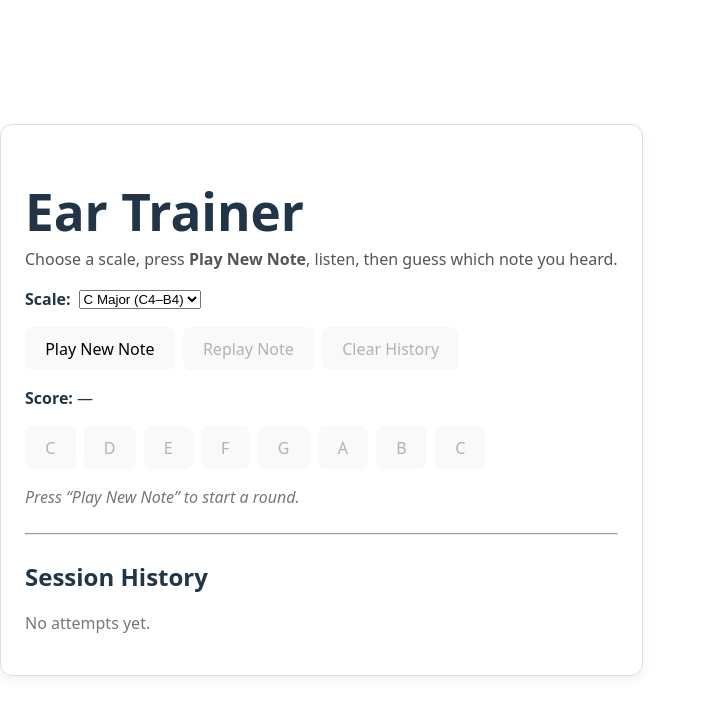
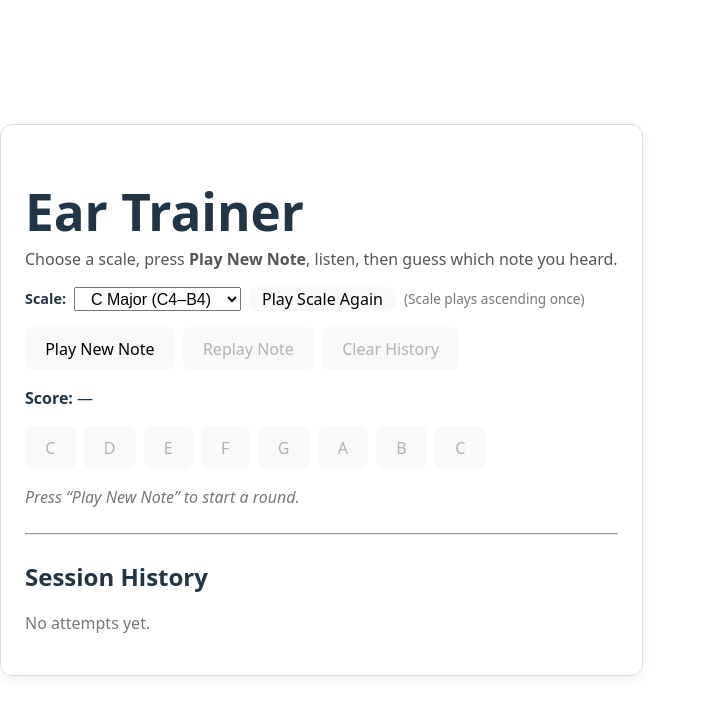
Before and after one commit to katiescott27/ear-training, a React (Vite) app: page / in a window 1280 px wide. Shown: the top 714 px of the page, without its empty margins (0-706 px from the left). Built offline with nearby package versions, Linux system fonts and the light colour scheme.

Commit message:
Refactors EarTrainer into multiple subcomponents

```diff
--- /dev/null
+++ b/src/components/EarTrainer.module.css
@@ -0,0 +1,147 @@
+/* Layout & container */
+.container {
+  max-width: 640px;
+  margin: 2rem auto;
+  padding: 1.5rem;
+  border-radius: 12px;
+  border: 1px solid #ddd;
+  box-shadow: 0 4px 12px rgba(0, 0, 0, 0.06);
+  font-family: system-ui, -apple-system, BlinkMacSystemFont, sans-serif;
+}
+
+.title {
+  margin-bottom: 0.5rem;
+}
+
+.subtitle {
+  margin-top: 0;
+  color: #555;
+}
+
+/* Scale selector row */
+.scaleRow {
+  margin-top: 0.5rem;
+  margin-bottom: 1rem;
+  display: flex;
+  align-items: center;
+  gap: 0.5rem;
+  flex-wrap: wrap;
+}
+
+.scaleLabel {
+  display: inline-block;
+}
+
+.scaleControls {
+  display: flex;
+  align-items: stretch;
+  gap: 0.5rem;
+}
+
+.scaleSelect,
+.scaleReplayButton {
+  height: 100%;
+  padding: 0 0.75rem;
+  box-sizing: border-box;
+  font-size: 1rem;
+}
+
+.scaleSelect {
+  cursor: pointer;
+}
+
+.scaleReplayButton {
+  cursor: pointer;
+}
+
+.scaleHint {
+  font-size: 0.85rem;
+  color: #777;
+}
+
+/* Controls row */
+.controlsRow {
+  margin-bottom: 1rem;
+}
+
+.controlsRow button {
+  margin-right: 0.5rem;
+}
+
+/* Score */
+.scoreRow {
+  margin-bottom: 1rem;
+}
+
+/* Guess buttons */
+.guessButtonsRow {
+  display: flex;
+  flex-wrap: wrap;
+  gap: 0.5rem;
+  margin-bottom: 1rem;
+}
+
+/* Result text */
+.resultMessage {
+  margin-bottom: 1rem;
+}
+
+.resultCorrect {
+  color: green;
+  margin: 0;
+}
+
+.resultIncorrect {
+  color: red;
+  margin: 0;
+}
+
+.hintMessage {
+  margin-top: 1rem;
+  font-style: italic;
+  color: #777;
+}
+
+/* Divider */
+.divider {
+  margin: 1.5rem 0;
+}
+
+/* History */
+.historyTitle {
+  margin-top: 0;
+  margin-bottom: 0.5rem;
+}
+
+.historyEmpty {
+  color: #777;
+}
+
+.historyContainer {
+  max-height: 240px;
+  overflow-y: auto;
+}
+
+.historyTable {
+  width: 100%;
+  border-collapse: collapse;
+  font-size: 0.9rem;
+}
+
+.historyTable th,
+.historyTable td {
+  text-align: left;
+  padding: 0.25rem 0.5rem;
+}
+
+.historyTable td {
+  border-top: 1px solid #eee;
+}
+
+.historyResultCorrect {
+  color: green;
+}
+
+.historyResultIncorrect {
+  color: red;
+}
--- a/src/components/EarTrainer.tsx
+++ b/src/components/EarTrainer.tsx
@@ -1,23 +1,26 @@
 // src/components/EarTrainer.tsx
 
 import React, { useState } from 'react';
-import { SCALES, getScaleById } from '../audio/notes';
+import { getScaleById } from '../audio/notes';
 import { playFrequency, playScaleSequence } from '../audio/playNote';
-
 import type { NoteDef } from '../audio/notes';
 
-interface ResultState {
+import styles from './EarTrainer.module.css';
+import ScaleSelector from './ScaleSelector';
+import SessionHistory from './SessionHistory';
+
+export interface ResultState {
   correct: boolean;
   played: string;
   guess: string;
 }
 
-interface ScoreState {
+export interface ScoreState {
   correct: number;
   total: number;
 }
 
-interface Attempt {
+export interface Attempt {
   id: number;
   ts: number;
   played: string;
@@ -31,6 +34,8 @@ function getRandomNote(notes: NoteDef[]): NoteDef {
 }
 
 const EarTrainer: React.FC = () => {
+  const scaleControlHeightRem = 1.5;
+
   const [selectedScaleId, setSelectedScaleId] = useState<string>('c-major');
   const [currentNoteName, setCurrentNoteName] = useState<string | null>(null);
   const [lastResult, setLastResult] = useState<ResultState | null>(null);
@@ -41,32 +46,31 @@ const EarTrainer: React.FC = () => {
   const currentScale = getScaleById(selectedScaleId);
   const notes = currentScale.notes;
 
-  const handleScaleChange = (e: React.ChangeEvent<HTMLSelectElement>) => {
-    const newId = e.target.value;
+  const handleChangeScale = (newId: string) => {
     setSelectedScaleId(newId);
-
-    // Clear current round when changing scales
     setCurrentNoteName(null);
     setLastResult(null);
 
     const newScale = getScaleById(newId);
+    void playScaleSequence(newScale.notes);
+  };
 
-    // Using void is just to ignore the Promise cleanly
-    void playScaleSequence(newScale.notes);
+  const handleReplayScale = () => {
+    void playScaleSequence(notes);
   };
 
   const handlePlayNewNote = () => {
     const note = getRandomNote(notes);
     setCurrentNoteName(note.name);
-    setLastResult(null); // clear previous result
-    playFrequency(note.freq);
+    setLastResult(null);
+    void playFrequency(note.freq);
   };
 
   const handleReplayNote = () => {
     if (!currentNoteName) return;
     const note = notes.find(n => n.name === currentNoteName);
     if (!note) return;
-    playFrequency(note.freq);
+    void playFrequency(note.freq);
   };
 
   const handleGuess = (guessName: string) => {
@@ -96,9 +100,8 @@ const EarTrainer: React.FC = () => {
       },
       ...prev,
     ]);
+
     setNextId(id => id + 1);
-
-    // For now, end the round after one guess:
     setCurrentNoteName(null);
   };
 
@@ -125,59 +128,24 @@ const EarTrainer: React.FC = () => {
   };
 
   return (
-    <div
-      style={{
-        maxWidth: 640,
-        margin: '2rem auto',
-        padding: '1.5rem',
-        borderRadius: 12,
-        border: '1px solid #ddd',
-        boxShadow: '0 4px 12px rgba(0,0,0,0.06)',
-        fontFamily: 'system-ui, -apple-system, BlinkMacSystemFont, sans-serif',
-      }}
-    >
-      <h1 style={{ marginBottom: '0.5rem' }}>Ear Trainer</h1>
-      <p style={{ marginTop: 0, color: '#555' }}>
+    <div className={styles.container}>
+      <h1 className={styles.title}>Ear Trainer</h1>
+      <p className={styles.subtitle}>
         Choose a scale, press <strong>Play New Note</strong>, listen, then guess which note you
         heard.
       </p>
 
-      {/* Scale selector */}
-      <div
-        style={{
-          marginTop: '0.5rem',
-          marginBottom: '1rem',
-          display: 'flex',
-          alignItems: 'center',
-          gap: '0.5rem',
-        }}
-      >
-        <label htmlFor="scale-select">
-          <strong>Scale:</strong>
-        </label>
-        <select
-          id="scale-select"
-          value={selectedScaleId}
-          onChange={handleScaleChange}
-        >
-          {SCALES.map(scale => (
-            <option key={scale.id} value={scale.id}>
-              {scale.label}
-            </option>
-          ))}
-        </select>
-      </div>
+      <ScaleSelector
+        selectedScaleId={selectedScaleId}
+        onChangeScale={handleChangeScale}
+        onReplayScale={handleReplayScale}
+        heightRem={scaleControlHeightRem}
+      />
 
       {/* Controls */}
-      <div style={{ marginBottom: '1rem' }}>
-        <button onClick={handlePlayNewNote} style={{ marginRight: '0.5rem' }}>
-          Play New Note
-        </button>
-        <button
-          onClick={handleReplayNote}
-          disabled={!currentNoteName}
-          style={{ marginRight: '0.5rem' }}
-        >
+      <div className={styles.controlsRow}>
+        <button onClick={handlePlayNewNote}>Play New Note</button>
+        <button onClick={handleReplayNote} disabled={!currentNoteName}>
           Replay Note
         </button>
         <button onClick={handleClearHistory} disabled={history.length === 0}>
@@ -186,19 +154,12 @@ const EarTrainer: React.FC = () => {
       </div>
 
       {/* Score */}
-      <div style={{ marginBottom: '1rem' }}>
+      <div className={styles.scoreRow}>
         <strong>Score:</strong> {scoreText}
       </div>
 
       {/* Guess buttons */}
-      <div
-        style={{
-          display: 'flex',
-          flexWrap: 'wrap',
-          gap: '0.5rem',
-          marginBottom: '1rem',
-        }}
-      >
+      <div className={styles.guessButtonsRow}>
         {notes.map((note, index) => (
           <button
             key={`${currentScale.id}-${index}`}
@@ -212,13 +173,13 @@ const EarTrainer: React.FC = () => {
 
       {/* Last result */}
       {lastResult && (
-        <div style={{ marginBottom: '1rem' }}>
+        <div className={styles.resultMessage}>
           {lastResult.correct ? (
-            <p style={{ color: 'green', margin: 0 }}>
+            <p className={styles.resultCorrect}>
               ✅ Correct! It was <strong>{lastResult.played}</strong>.
             </p>
           ) : (
-            <p style={{ color: 'red', margin: 0 }}>
+            <p className={styles.resultIncorrect}>
               ❌ Not quite. You guessed <strong>{lastResult.guess}</strong>, but it was{' '}
               <strong>{lastResult.played}</strong>.
             </p>
@@ -227,76 +188,15 @@ const EarTrainer: React.FC = () => {
       )}
 
       {!currentNoteName && !lastResult && (
-        <p style={{ marginTop: '1rem', fontStyle: 'italic', color: '#777' }}>
+        <p className={styles.hintMessage}>
           Press “Play New Note” to start a round.
         </p>
       )}
 
-      {/* Session history */}
-      <hr style={{ margin: '1.5rem 0' }} />
+      <hr className={styles.divider} />
 
-      <h2 style={{ marginTop: 0, marginBottom: '0.5rem' }}>Session History</h2>
-      {history.length === 0 ? (
-        <p style={{ color: '#777' }}>No attempts yet.</p>
-      ) : (
-        <div style={{ maxHeight: 240, overflowY: 'auto' }}>
-          <table
-            style={{
-              width: '100%',
-              borderCollapse: 'collapse',
-              fontSize: '0.9rem',
-            }}
-          >
-            <thead>
-              <tr>
-                <th style={{ textAlign: 'left', padding: '0.25rem 0.5rem' }}>Time</th>
-                <th style={{ textAlign: 'left', padding: '0.25rem 0.5rem' }}>Played</th>
-                <th style={{ textAlign: 'left', padding: '0.25rem 0.5rem' }}>Guess</th>
-                <th style={{ textAlign: 'left', padding: '0.25rem 0.5rem' }}>Result</th>
-              </tr>
-            </thead>
-            <tbody>
-              {history.map(attempt => (
-                <tr key={attempt.id}>
-                  <td
-                    style={{
-                      padding: '0.25rem 0.5rem',
-                      borderTop: '1px solid #eee',
-                    }}
-                  >
-                    {formatTime(attempt.ts)}
-                  </td>
-                  <td
-                    style={{
-                      padding: '0.25rem 0.5rem',
-                      borderTop: '1px solid #eee',
-                    }}
-                  >
-                    {attempt.played}
-                  </td>
-                  <td
-                    style={{
-                      padding: '0.25rem 0.5rem',
-                      borderTop: '1px solid #eee',
-                    }}
-                  >
-                    {attempt.guess}
-                  </td>
-                  <td
-                    style={{
-                      padding: '0.25rem 0.5rem',
-                      borderTop: '1px solid #eee',
-                      color: attempt.correct ? 'green' : 'red',
-                    }}
-                  >
-                    {attempt.correct ? 'Correct' : 'Incorrect'}
-                  </td>
-                </tr>
-              ))}
-            </tbody>
-          </table>
-        </div>
-      )}
+      <h2 className={styles.historyTitle}>Session History</h2>
+      <SessionHistory history={history} formatTime={formatTime} />
     </div>
   );
 };
--- /dev/null
+++ b/src/components/ScaleSelector.tsx
@@ -0,0 +1,71 @@
+import React from 'react';
+import styles from './EarTrainer.module.css';
+import { SCALES } from '../audio/notes';
+
+interface ScaleSelectorProps {
+  selectedScaleId: string;
+  onChangeScale: (id: string) => void;
+  onReplayScale: () => void;
+  heightRem?: number;
+}
+
+const ScaleSelector: React.FC<ScaleSelectorProps> = ({
+  selectedScaleId,
+  onChangeScale,
+  onReplayScale,
+  heightRem = 1.5,
+}) => {
+  const fontSize = `${heightRem * 0.6}rem`;
+  const rowHeight = `${heightRem}rem`;
+
+  const handleChange = (e: React.ChangeEvent<HTMLSelectElement>) => {
+    onChangeScale(e.target.value);
+  };
+
+  return (
+    <div
+      className={styles.scaleRow}
+      style={{ fontSize }}
+    >
+      <label
+        htmlFor="scale-select"
+        className={styles.scaleLabel}
+        style={{ lineHeight: rowHeight, height: rowHeight }}
+      >
+        <strong>Scale:</strong>
+      </label>
+
+      <div
+        className={styles.scaleControls}
+        style={{ height: rowHeight }}
+      >
+        <select
+          id="scale-select"
+          value={selectedScaleId}
+          onChange={handleChange}
+          className={styles.scaleSelect}
+        >
+          {SCALES.map(scale => (
+            <option key={scale.id} value={scale.id}>
+              {scale.label}
+            </option>
+          ))}
+        </select>
+
+        <button
+          type="button"
+          onClick={onReplayScale}
+          className={styles.scaleReplayButton}
+        >
+          Play Scale Again
+        </button>
+      </div>
+
+      <span className={styles.scaleHint}>
+        (Scale plays ascending once)
+      </span>
+    </div>
+  );
+};
+
+export default ScaleSelector;
--- /dev/null
+++ b/src/components/SessionHistory.tsx
@@ -0,0 +1,49 @@
+import React from 'react';
+import styles from './EarTrainer.module.css';
+import type { Attempt } from './EarTrainer';
+
+interface SessionHistoryProps {
+  history: Attempt[];
+  formatTime: (ts: number) => string;
+}
+
+const SessionHistory: React.FC<SessionHistoryProps> = ({ history, formatTime }) => {
+  if (history.length === 0) {
+    return <p className={styles.historyEmpty}>No attempts yet.</p>;
+  }
+
+  return (
+    <div className={styles.historyContainer}>
+      <table className={styles.historyTable}>
+        <thead>
+          <tr>
+            <th>Time</th>
+            <th>Played</th>
+            <th>Guess</th>
+            <th>Result</th>
+          </tr>
+        </thead>
+        <tbody>
+          {history.map(attempt => (
+            <tr key={attempt.id}>
+              <td>{formatTime(attempt.ts)}</td>
+              <td>{attempt.played}</td>
+              <td>{attempt.guess}</td>
+              <td
+                className={
+                  attempt.correct
+                    ? styles.historyResultCorrect
+                    : styles.historyResultIncorrect
+                }
+              >
+                {attempt.correct ? 'Correct' : 'Incorrect'}
+              </td>
+            </tr>
+          ))}
+        </tbody>
+      </table>
+    </div>
+  );
+};
+
+export default SessionHistory;
```
